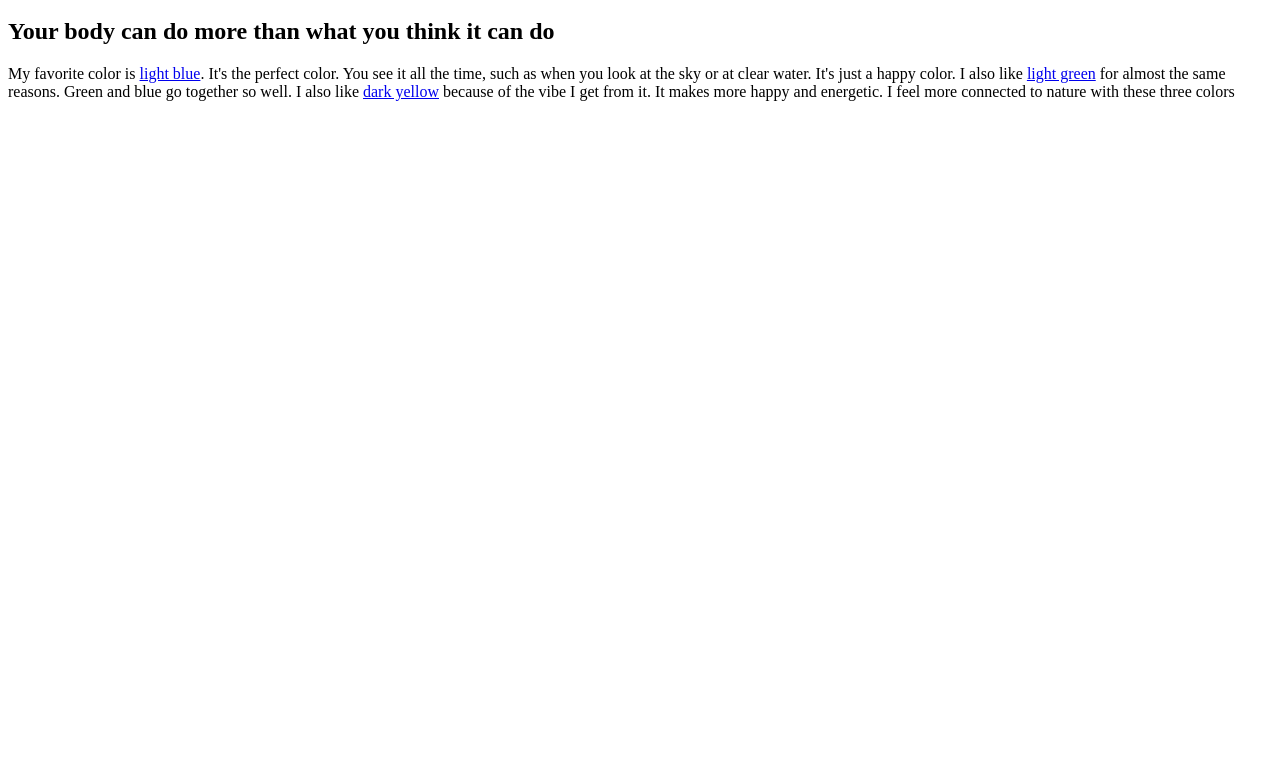
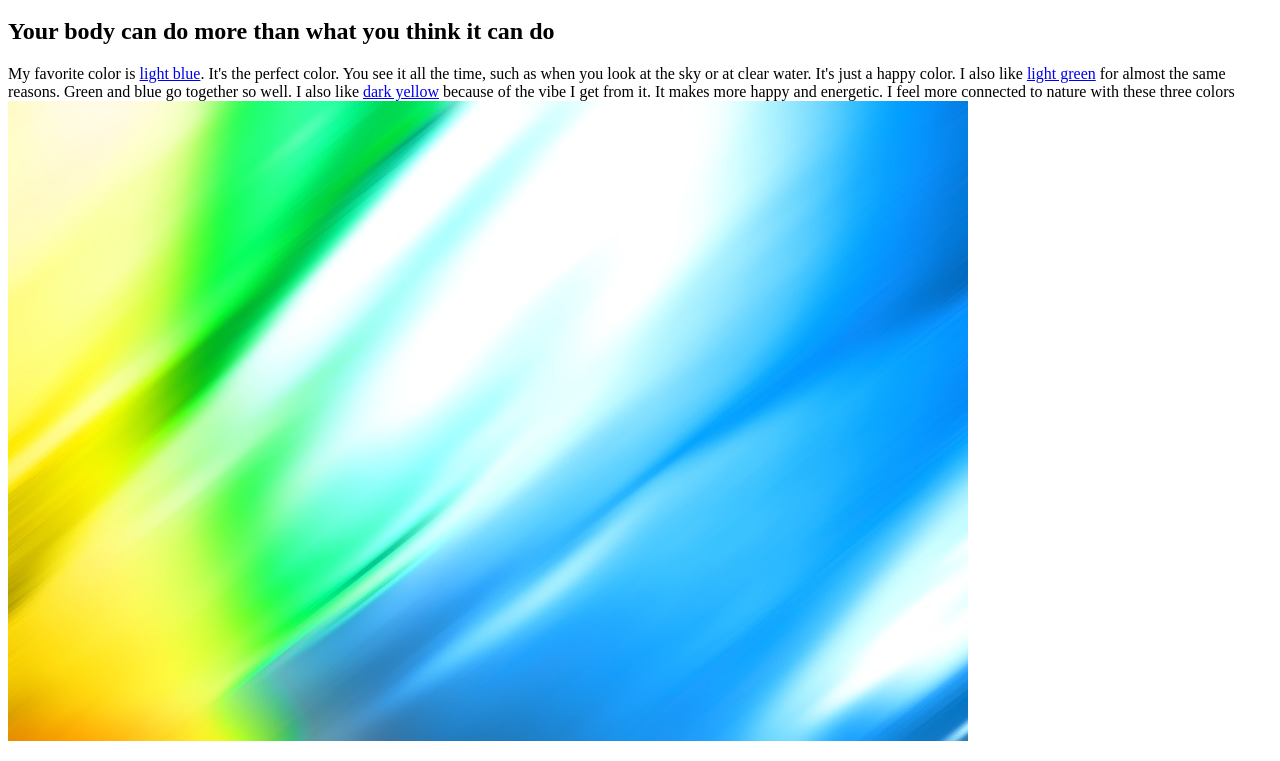
Before and after one commit to adambomb4550/adamsimpson, a plain HTML site: page index.html in a window 1280 px wide. Shown: the part 175-936 px from the top of the page. Before the commit the page ends 800 px from the top, so only its background shows below. Drawn offline with Linux system fonts and the light colour scheme.

Commit message:
image added 1/25/19

```diff
--- a/index.html
+++ b/index.html
@@ -4,7 +4,7 @@
 <head>
 
   <title>Adam Simpson</title>
-
+  <meta charset="utf-8"/>
 </head>
 
 
@@ -28,7 +28,10 @@
     <div class="main">
       <h1>Adam Simpson</h1>
       <h2>Your body can do more than what you think it can do</h2>
-      <p>My favorite color is <a href="https://goo.gl/images/LbqRjQ">light blue</a>. It's the perfect color. You see it all the time, such as when you look at the sky or at clear water. It's just a happy color. I also like <a href="https://goo.gl/images/TFrTqB"> light green</a> for almost the same reasons. Green and blue go together so well. I also like <a href="https://goo.gl/images/g5E47e"> dark yellow</a> because of the vibe I get from it. It makes more happy and energetic. I feel more connected to nature with these three colors
+      <p>My favorite color is <a href="https://goo.gl/images/LbqRjQ">light blue</a>. It's the perfect color. You see it all the time, such as when you look at the sky or at clear water. It's just a happy color. I also like <a href="https://goo.gl/images/TFrTqB">
+          light green</a> for almost the same reasons. Green and blue go together so well. I also like <a href="https://goo.gl/images/g5E47e"> dark yellow</a> because of the vibe I get from it. It makes more happy and energetic. I feel more
+        connected to nature with these three colors
+        <img src="./img/green_yellow_blue.jpg"/>
 
     </div>
 
```
Also changed, not shown: img/green_yellow_blue.jpg (added). Lines whose indentation alone changed are shown as unchanged.
